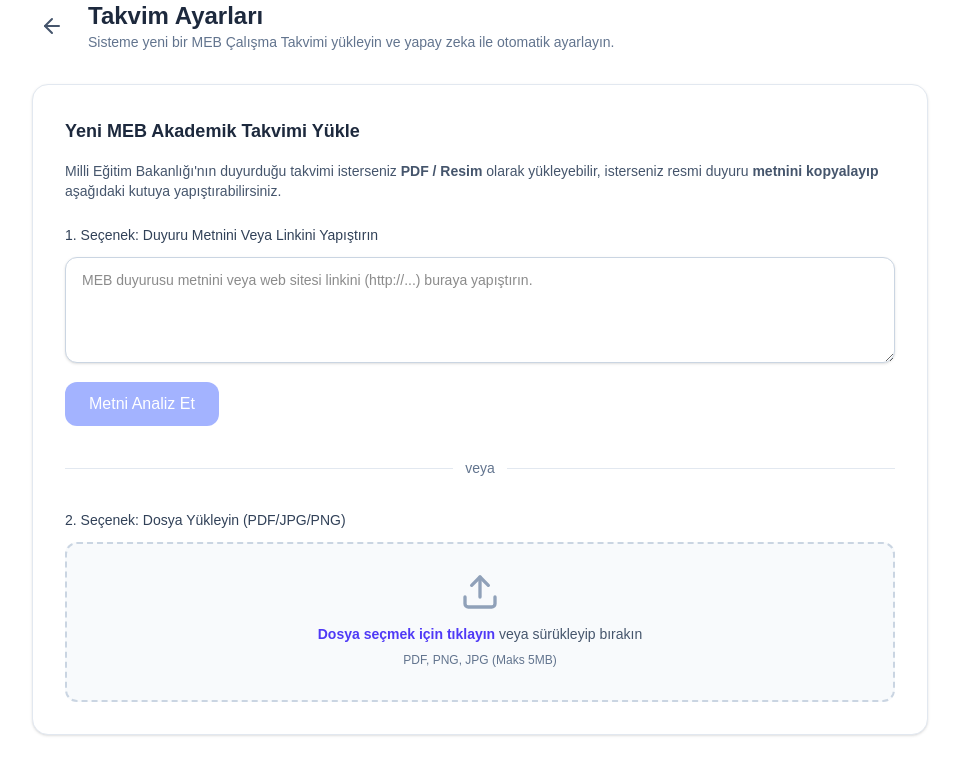
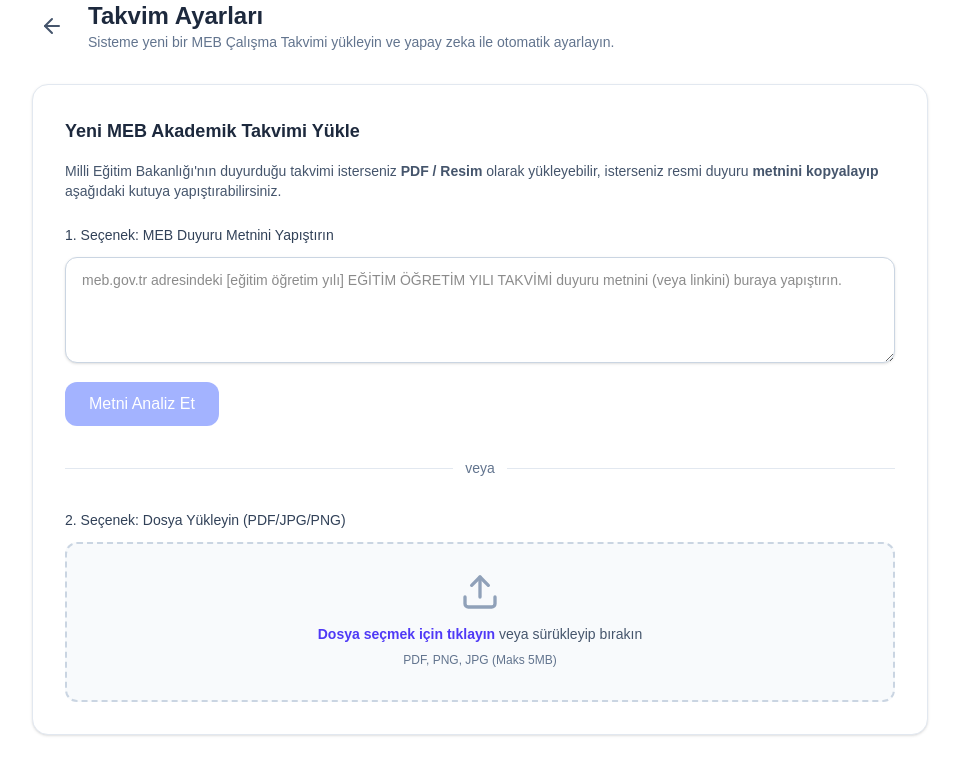
Before and after one commit to gokhanekerai/yillikplanasistani, a Next.js app in the folder saas/: page /app/settings in a window 1280 px wide. Shown: the top 774 px of the page, without its empty margins (160-1119 px from the left). Built offline with nearby package versions, Linux system fonts and the light colour scheme.

Commit message:
chore: ayarlar sayfasinda placeholder metni duzenlendi

```diff
--- a/saas/app/app/settings/page.js
+++ b/saas/app/app/settings/page.js
@@ -146,11 +146,11 @@
           <div className="space-y-8">
             {/* Metin Yapıştırma */}
             <div className="space-y-3">
-              <label className="block text-sm font-medium text-slate-700">1. Seçenek: Duyuru Metnini Veya Linkini Yapıştırın</label>
+              <label className="block text-sm font-medium text-slate-700">1. Seçenek: MEB Duyuru Metnini Yapıştırın</label>
               <textarea
                 value={rawText}
                 onChange={(e) => setRawText(e.target.value)}
-                placeholder="MEB duyurusu metnini veya web sitesi linkini (http://...) buraya yapıştırın."
+                placeholder="meb.gov.tr adresindeki [eğitim öğretim yılı] EĞİTİM ÖĞRETİM YILI TAKVİMİ duyuru metnini (veya linkini) buraya yapıştırın."
                 className="w-full px-4 py-3 border border-slate-300 rounded-xl focus:ring-2 focus:ring-indigo-500 focus:border-indigo-500 outline-none transition-all bg-white text-sm shadow-sm resize-y"
                 rows="4"
               />
```
